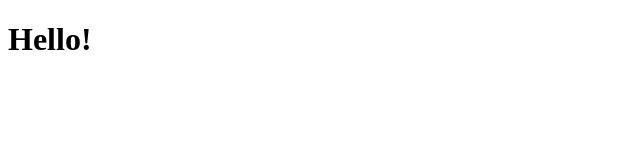
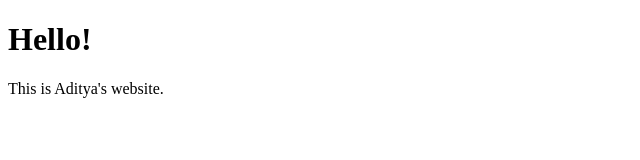
Before and after one commit to adityachugh/SimpleServer, a website: page index.html in a window 1280 px wide. Shown: the whole page, without its empty margins (0-640 px from the left). Drawn offline with Linux system fonts and the light colour scheme.

Commit message:
Commit before reformatting computer

```diff
--- a/index.html
+++ b/index.html
@@ -7,6 +7,6 @@
 <body>
 
 <h1>Hello!</h1>
-
+<p>This is Aditya's website.</p>
 </body>
 </html>
```
